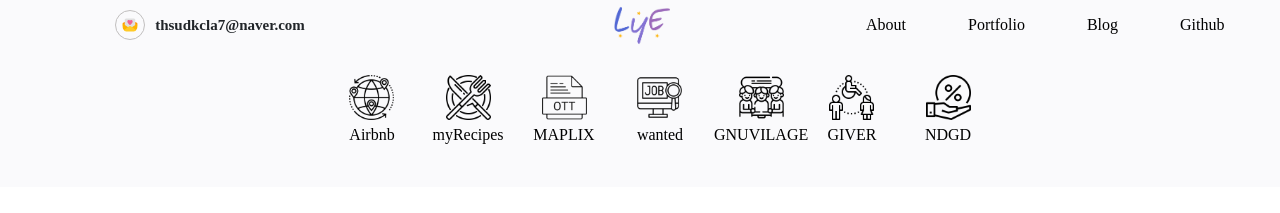
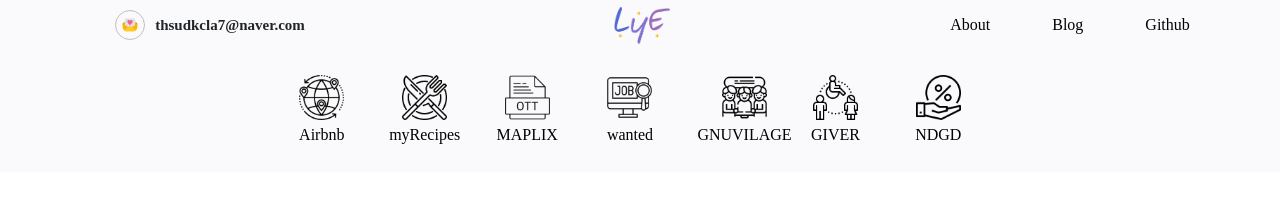
Before and after one commit to yeeun426/personal-portfolio, a React (Create React App) app in the folder front/: page /project/1 in a window 1280 px wide. Shown: the top 213 px of the page. Built offline with nearby package versions, Linux system fonts and the light colour scheme; a web font is replaced by a local one.

Commit message:
fix : 프로젝트 라우팅 버그 해결

```diff
--- a/front/src/components/Intro/Typing.js
+++ b/front/src/components/Intro/Typing.js
@@ -82,13 +82,13 @@ export default function Typing() {
             xmlns='http://www.w3.org/2000/svg'
             fill='none'
             viewBox='0 0 24 24'
-            stroke-width='1.5'
+            strokeWidth='1.5'
             stroke='currentColor'
             className='size-6'
           >
             <path
-              stroke-linecap='round'
-              stroke-linejoin='round'
+              strokeLinecap='round'
+              strokeLinejoin='round'
               d='M3 8.689c0-.864.933-1.406 1.683-.977l7.108 4.061a1.125 1.125 0 0 1 0 1.954l-7.108 4.061A1.125 1.125 0 0 1 3 16.811V8.69ZM12.75 8.689c0-.864.933-1.406 1.683-.977l7.108 4.061a1.125 1.125 0 0 1 0 1.954l-7.108 4.061a1.125 1.125 0 0 1-1.683-.977V8.69Z'
             />
           </svg>
--- a/front/src/components/Main/MainIntro.js
+++ b/front/src/components/Main/MainIntro.js
@@ -2,7 +2,7 @@ import { SideBarStyled } from './styled';
 import { useState } from 'react';
 import 'bootstrap/dist/css/bootstrap.min.css';
 import { Tooltip } from 'react-tooltip';
-import { MdFeedback } from 'react-icons/md';
+import { IoMdMenu } from 'react-icons/io';
 import Sidebar from './Sidebar';
 import MainYeEun from './MainYeEun';
 
@@ -28,9 +28,9 @@ const MenuBtn = ({ isOn, setIsOn }) => {
   return (
     <div className='menu-item'>
       <button className='my-menu' onClick={() => setIsOn(!isOn)}>
-        <MdFeedback />
+        <IoMdMenu />
       </button>
-      <Tooltip anchorSelect='.my-feedback' place='left' content='menu' />
+      <Tooltip anchorSelect='.my-menu' place='left' content='menu' />
     </div>
   );
 };
--- a/front/src/components/Main/styled.js
+++ b/front/src/components/Main/styled.js
@@ -52,7 +52,6 @@ export const SideBarStyled = styled.div`
     background-color: #cccccc;
     transition: 0.3s;
   }
-  .aside-tab button.active::before,
   .aside-tab button:hover::before {
     width: 90%;
   }
--- a/front/src/components/Portfolio/PofolHeader.js
+++ b/front/src/components/Portfolio/PofolHeader.js
@@ -37,12 +37,31 @@ export default function PofolHeader() {
   return (
     <PofolHeaderStyled>
       <Swiper
-        slidesPerView={9}
+        // spaceBetween={20}
         className='pofol-list'
         modules={[Navigation]}
         navigation={true}
-        slidesOffsetAfter={20}
-        slidesOffsetBefore={20}
+        breakpoints={{
+          // 1080px 이상
+          1080: {
+            slidesPerView: 8,
+            spaceBetween: 20,
+          },
+          // 850px 이상
+          750: {
+            slidesPerView: 5,
+            spaceBetween: 20,
+          },
+          // 450px 이상
+          450: {
+            slidesPerView: 3,
+            spaceBetween: 20,
+          },
+          0: {
+            slidesPerView: 1,
+            spaceBetween: 10,
+          },
+        }}
       >
         {list &&
           list.map((project) => (
--- a/front/src/components/Portfolio/styled.js
+++ b/front/src/components/Portfolio/styled.js
@@ -4,22 +4,15 @@ export const PofolHeaderStyled = styled.div`
   align-content: center;
   padding: 24px 0;
   background: rgb(250, 250, 252);
-
   .icon-img {
     height: 45px;
     margin-bottom: 4px;
   }
-
   .swiper.pofol-list {
-    width: 80%;
-    padding: 0 calc(50vw - min(1680px, 87.5vw) / 2) 15px;
+    width: 65%;
+    padding: 0 15px;
   }
-
   .swiper-wrapper {
     justify-content: center;
   }
-
-  .swiper-slide {
-    width: fit-content;
-  }
 `;
--- a/front/src/components/common/Header.js
+++ b/front/src/components/common/Header.js
@@ -20,8 +20,7 @@ export default function Header() {
         />
       </Link>
       <div className='header-right'>
-        <button onClick={() => navigate(`/about`)}>About</button>
-        <button onClick={() => navigate(`/project`)}>Portfolio</button>
+        <button onClick={() => navigate(`/main`)}>About</button>
         <button onClick={() => window.open('https://yeeeon.tistory.com/')}>
           <div>Blog</div>
         </button>
--- a/front/src/components/common/styled.js
+++ b/front/src/components/common/styled.js
@@ -38,6 +38,7 @@ export const HeaderStyled = styled.div`
     display: flex;
     align-items: center;
     gap: 50px;
+    justify-content: center;
   }
 
   button {
--- a/front/src/pages/Portfolio/Portfolio.js
+++ b/front/src/pages/Portfolio/Portfolio.js
@@ -12,6 +12,7 @@ import Footer from '../../components/common/Footer.js';
 import { PortfolioStyled, DropIcon } from './styled.js';
 import 'swiper/css';
 import 'swiper/css/scrollbar';
+import 'swiper/css/navigation';
 
 function Portfolio() {
   const params = useParams();
@@ -42,7 +43,7 @@ function Portfolio() {
       .catch((err) => {
         console.log(err);
       });
-  }, []);
+  }, [params.projectId]);
 
   const [scrollPosition, setScrollPosition] = useState(0); // 스크롤 위치 저장
   const updateScroll = () => {
```
